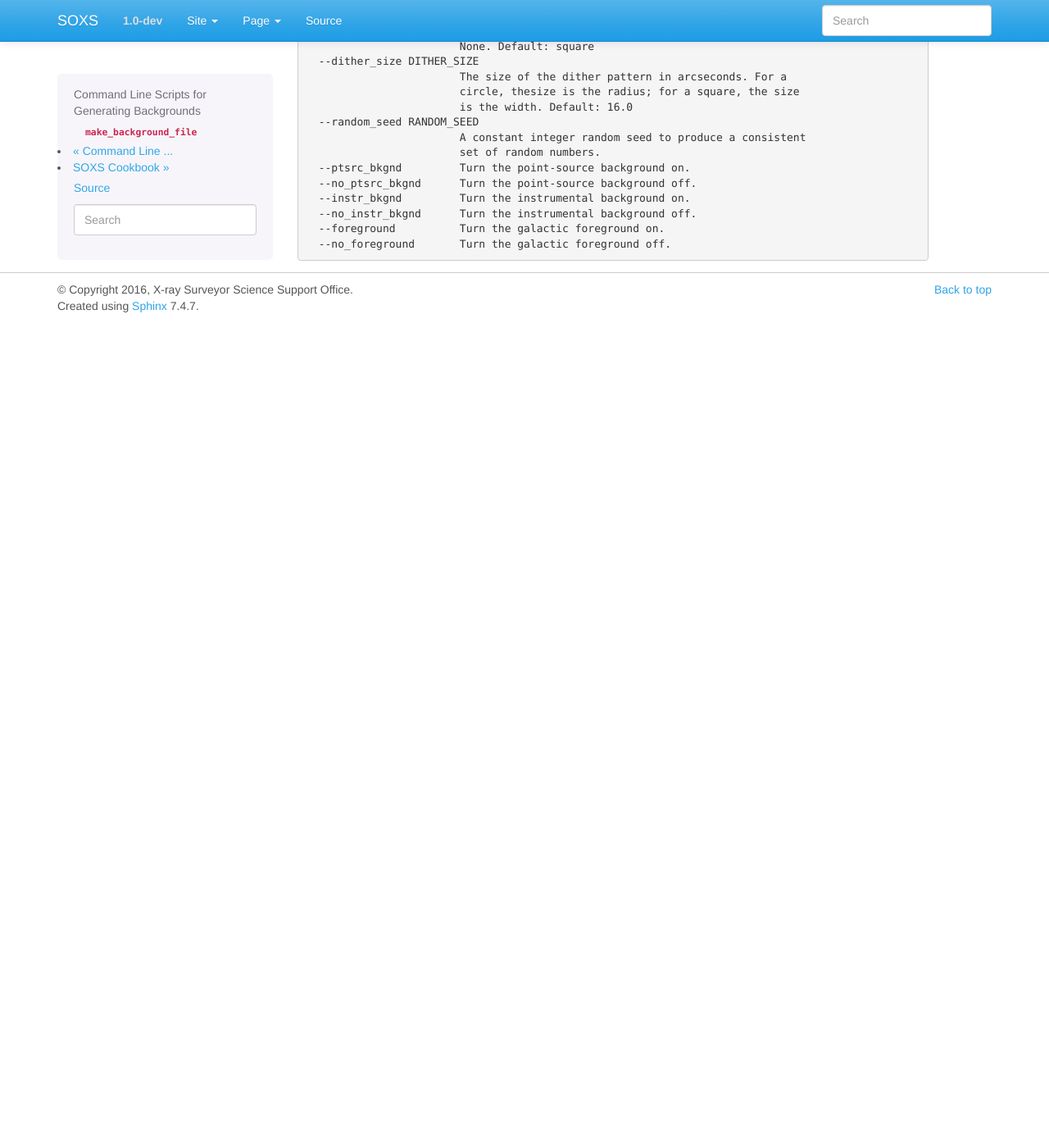
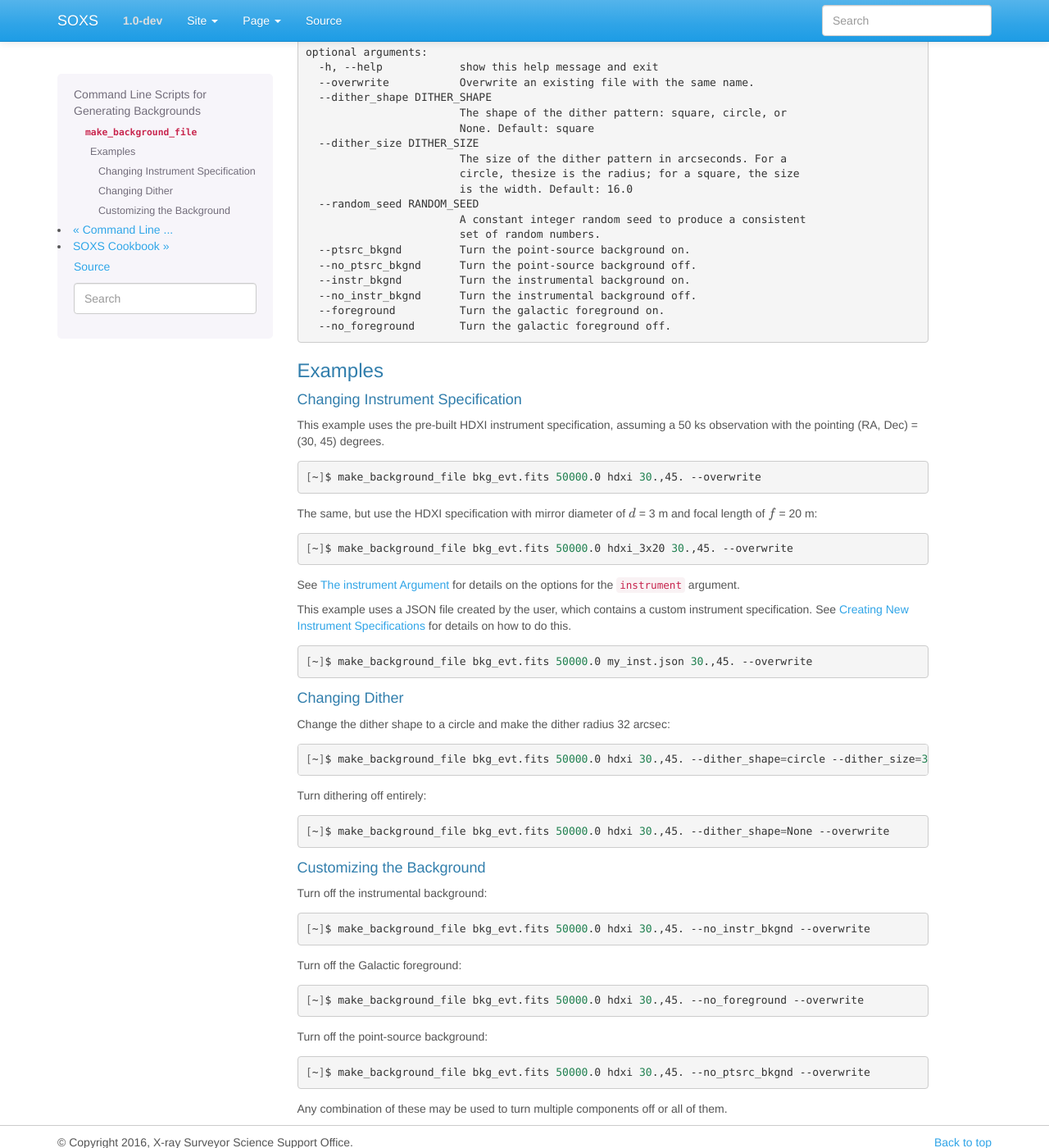
Before and after one commit to lynx-x-ray-observatory/soxs, a Sphinx documentation site: the page built from doc/source/command_line/background.rst, in a window 1280 px wide and 1400 px high, scrolled down 682 px. Shown: the whole window at 82% size. Built offline with Sphinx 7.4.7, drawn with Linux system fonts in a browser that asks for light colours; before the commit the page ends 1075 px from its top, so only the background shows below that; some of the changed text lies outside the part shown.

Commit message:
Add more docs for command line background generation

```diff
--- a/doc/source/command_line/background.rst
+++ b/doc/source/command_line/background.rst
@@ -3,8 +3,15 @@
 Command Line Scripts for Generating Backgrounds
 ===============================================
 
+These command line scripts allow one to generate background event files.
+
 ``make_background_file``
 ------------------------
+
+The ``make_background_file`` generates a simulated observation of background
+in a standard event file format which can then be used as the background for
+and observation or processed by standard tools such as CIAO, HEATOOLS, XSPEC,
+etc.
 
 .. code-block:: text
 
@@ -48,3 +55,71 @@ Command Line Scripts for Generating Backgrounds
       --no_instr_bkgnd      Turn the instrumental background off.
       --foreground          Turn the galactic foreground on.
       --no_foreground       Turn the galactic foreground off.
+
+Examples
+++++++++
+
+Changing Instrument Specification
+~~~~~~~~~~~~~~~~~~~~~~~~~~~~~~~~~
+
+This example uses the pre-built HDXI instrument specification, assuming a 50 ks observation
+with the pointing (RA, Dec) = (30, 45) degrees.
+
+.. code-block:: bash
+
+    [~]$ make_background_file bkg_evt.fits 50000.0 hdxi 30.,45. --overwrite
+
+The same, but use the HDXI specification with mirror diameter of :math:`d` = 3 m and focal length of
+:math:`f` = 20 m:
+
+.. code-block:: bash
+
+    [~]$ make_background_file bkg_evt.fits 50000.0 hdxi_3x20 30.,45. --overwrite
+
+See :ref:`instrument-arg` for details on the options for the ``instrument`` argument.
+
+This example uses a JSON file created by the user, which contains a custom instrument specification. See
+:ref:`instrument-registry` for details on how to do this.
+
+.. code-block:: bash
+
+    [~]$ make_background_file bkg_evt.fits 50000.0 my_inst.json 30.,45. --overwrite
+
+Changing Dither
+~~~~~~~~~~~~~~~
+
+Change the dither shape to a circle and make the dither radius 32 arcsec:
+
+.. code-block:: bash
+
+    [~]$ make_background_file bkg_evt.fits 50000.0 hdxi 30.,45. --dither_shape=circle --dither_size=32.0 --overwrite
+
+Turn dithering off entirely:
+
+.. code-block:: bash
+
+    [~]$ make_background_file bkg_evt.fits 50000.0 hdxi 30.,45. --dither_shape=None --overwrite
+
+Customizing the Background
+~~~~~~~~~~~~~~~~~~~~~~~~~~
+
+Turn off the instrumental background:
+
+.. code-block:: bash
+
+    [~]$ make_background_file bkg_evt.fits 50000.0 hdxi 30.,45. --no_instr_bkgnd --overwrite
+
+Turn off the Galactic foreground:
+
+.. code-block:: bash
+
+    [~]$ make_background_file bkg_evt.fits 50000.0 hdxi 30.,45. --no_foreground --overwrite
+
+Turn off the point-source background:
+
+.. code-block:: bash
+
+    [~]$ make_background_file bkg_evt.fits 50000.0 hdxi 30.,45. --no_ptsrc_bkgnd --overwrite
+
+Any combination of these may be used to turn multiple components off or all
+of them.
```
